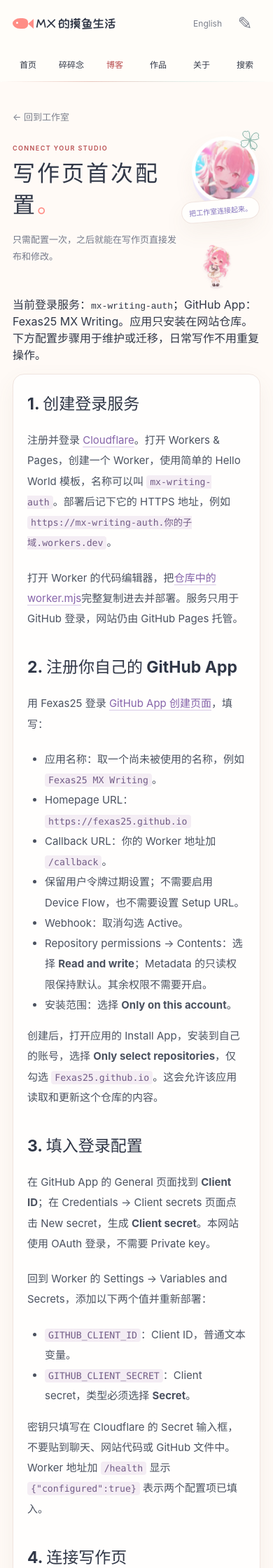
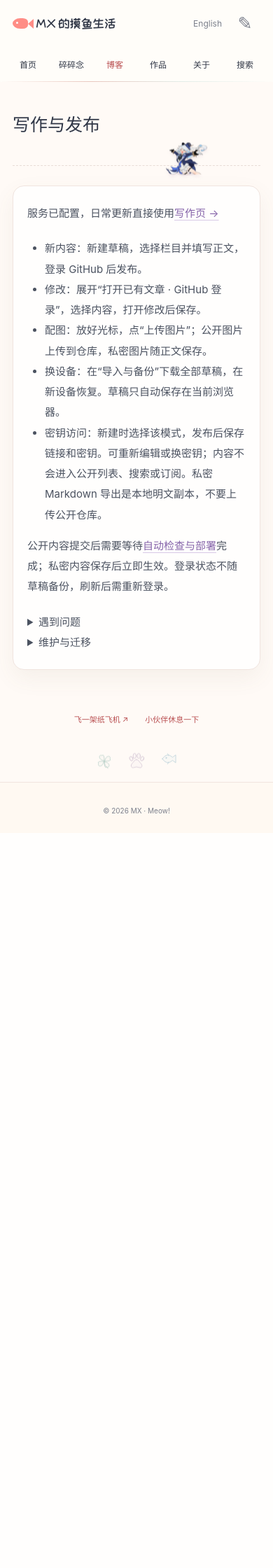
Before and after one commit to Fexas25/Fexas25.github.io, a Jekyll site: the page built from publishing-setup.html, in a window 390 px wide. Shown: the top 2240 px of the page at 70% size. Built offline with Jekyll 4.4.1, drawn with Linux system fonts in a browser that asks for light colours; after the commit the page ends 1190 px from its top, so only the background shows below that; some of the changed text lies outside the part shown.

Commit message:
Simplify maintenance pages and polish writing and guestbook recovery

```diff
--- a/_config.yml
+++ b/_config.yml
@@ -53,10 +53,6 @@
   - .vscode/
   - .cursor/
 
-# Include
-include:
-  - _pages
-
 # Defaults
 defaults:
   - scope:
@@ -84,7 +80,3 @@
       type: art
     values:
       layout: post
-  - scope:
-      path: "_pages"
-    values:
-      layout: page
--- a/community-setup.html
+++ b/community-setup.html
@@ -1,16 +1,14 @@
 ---
 layout: default
-title: 留言与翻译配置
+title: 留言与服务说明
 noindex: true
 sitemap: false
-description: 一次配置，启用免登录留言和自动翻译。
+description: 留言审核、自动翻译与私密分享的日常维护。
 ---
-<div class="reading-shell"><header class="reading-header"><h1>留言与翻译配置</h1></header><article class="prose"><p><strong>当前已配置：</strong>留言与翻译使用 <code>mx-community</code> Worker，数据库为 <code>mx-community</code>。日常更新文章无需重复配置，下方步骤用于以后维护或迁移。</p><p>这两个功能共用独立的 Cloudflare Worker，不涉及 GitHub 登录发布。只需维护中文文章；English 按钮自动翻译网页文字并缓存。未配置时保留原文，留言不可提交。</p><h2>1. 注册与免费计划</h2><p>在 <a href="https://dash.cloudflare.com/sign-up">Cloudflare</a> 注册账号，保持 Workers Free。不要开通付费订阅。Workers AI 有每日免费额度；免费额度耗尽后翻译会暂时不可用，页面保留原文。程序还设置了每天最多 200 个未缓存翻译请求，缓存命中不调用模型；这个应用限制不等同于 Cloudflare 的计费单位。</p><h2>2. 创建数据库</h2><p>在仓库的 <code>_community</code> 文件夹执行：</p><pre><code>npx wrangler login
-npx wrangler d1 create mx-community</code></pre><p>浏览器登录由你本人完成。将返回的 database_id 填入 <code>_community/wrangler.jsonc</code>，替换 REPLACE_AFTER_CREATION，再执行：</p><pre><code>npx wrangler d1 execute mx-community --remote --file=schema.sql</code></pre><h2>3. 添加防刷验证</h2><p>在 Cloudflare 控制台打开 Turnstile，创建 Managed 类型组件，允许域名 <code>fexas25.github.io</code>。记下公开的 Site key，Secret key 只存到 Worker：</p><pre><code>npx wrangler secret put TURNSTILE_SECRET
-npx wrangler secret put RATE_SECRET</code></pre><p>第二个密钥使用随机长字符串，用于限流标识；不要提交到 GitHub。若 Cloudflare 提示接受协议，由你本人确认。</p><h2>4. 发布并连接</h2><pre><code>npx wrangler deploy</code></pre><p>把生成的 HTTPS Worker 地址和公开 Site key 填入根目录 <code>community-config.js</code> 的 origin 与 siteKey。提交到 GitHub，等待自动部署完成。无需写入 API Token 或任何密钥。</p><h2>5. 审核留言</h2><p><a href="https://mx-guestbook-admin.liuwanting830.workers.dev/">打开留言管理页 ↗</a>，输入管理员邮箱，使用邮件验证码登录。写作页也有“管理留言”入口。</p><ul><li><strong>待审核：</strong>点击“通过”后公开；可以勾选多条后批量通过。</li><li><strong>已公开：</strong>点击“隐藏”，留言会回到待审核区。</li><li><strong>回收站：</strong>移入后不再公开，随时可以恢复到待审核区。</li></ul><p>管理页仅允许已配置的管理员邮箱进入。关闭页面不等于退出登录，使用公共设备时请点击“退出登录”。登录过期后重新获取验证码即可。</p><details><summary>维护与备用审核方式</summary><p>管理服务为 <code>mx-guestbook-admin</code>，与访客留言和翻译的 <code>mx-community</code> 分开部署，共用现有数据库。管理员邮箱只保存在管理 Worker 的 <code>ADMIN_EMAIL</code> 密钥和 Access 允许规则中。更换邮箱时需要同时修改两处。</p><p>维护代码在 <code>_community/admin</code>。执行 <code>npm ci</code>、<code>npm test</code> 和 <code>npm run build</code> 完成检查；部署使用 <code>npx wrangler deploy</code>，首次部署需设置 <code>ADMIN_EMAIL</code> 密钥并创建对应 Access 应用。</p><p>如管理页暂时不可用，可在 Cloudflare D1 Console 查看并审核：</p><pre><code>SELECT id,name,message,created FROM messages WHERE approved=0 ORDER BY id DESC;
--- 将 123 替换为要公开的留言 ID：
-UPDATE messages SET approved=1 WHERE id=123;
--- 隐藏该留言：
-UPDATE messages SET approved=0 WHERE id=123;
--- 移入回收站（保留记录）：
-UPDATE messages SET approved=-1 WHERE id=123;</code></pre></details><h2>6. 验证</h2><p>提交一条测试留言，在控制台审核后确认手机与另一台设备都能看到。打开一篇文章点击 English，确认正文翻译和切回中文正常；新增文章也走相同流程。翻译属于机器翻译，原文始终可查看，代码、输入内容和私人草稿不会发送到翻译服务。</p><p><a href="https://developers.cloudflare.com/workers-ai/platform/pricing/">Workers AI 免费额度</a> · <a href="https://developers.cloudflare.com/d1/get-started/">D1 文档</a> · <a href="https://developers.cloudflare.com/turnstile/get-started/">Turnstile 文档</a></p></article></div>
+<div class="reading-shell"><header class="reading-header"><h1>留言与服务</h1></header><article class="prose">
+<p><a href="https://mx-guestbook-admin.liuwanting830.workers.dev/">打开留言审核 →</a> · <a href="/editor.html">返回写作页 →</a></p>
+<p>使用管理员邮箱和邮件验证码登录。待审核留言点击“通过”后公开；“隐藏”可撤回公开状态；回收站中的留言可以恢复。支持勾选后批量处理。</p>
+<details><summary>翻译与密钥访问</summary><p>只需维护原文，右上角 English 会自动翻译并缓存公开内容。代码、输入内容、草稿和私密正文不参与自动翻译。暂时无法翻译时会保留原文，可使用 Retry 重试。</p><p>私密内容保存在独立后端，需同时持有链接和密钥才能打开，不进入公开仓库或列表。密钥不存入草稿备份；遗失后登录写作页更换。</p><p>现有配置保留每日新翻译请求上限，额度不足时保留原文，无需为日常使用开通付费订阅。</p></details>
+<details><summary>服务与配置位置</summary><ul><li><code>_community/</code>：留言、翻译和私密访问 Worker；<code>schema.sql</code> 定义 D1 表，<code>wrangler.jsonc</code> 记录现有数据库绑定。</li><li><code>community-config.js</code>：公开 Worker 地址和 Turnstile Site key。</li><li><code>_community/admin/</code>：独立留言管理页，共用现有 D1 数据库，受 Cloudflare Access 保护。</li><li><code>_publishing/</code>：GitHub 登录服务，与留言管理登录分开。</li></ul><p>现有 Worker 和数据库均名为 <code>mx-community</code>，管理服务为 <code>mx-guestbook-admin</code>。日常发布文章不用重新建库或配置账号。</p><p>发布社区服务时需同时包含 <code>worker.mjs</code> 与 <code>private.mjs</code>。保留现有 D1、AI 绑定及 <code>TURNSTILE_SECRET</code>、<code>RATE_SECRET</code>；数据库结构更新使用现有 <code>schema.sql</code>，不要重建或清空已有数据库。</p><p>更换管理员邮箱时，同时更新管理 Worker 的 <code>ADMIN_EMAIL</code> Secret 和 Access 允许规则。关闭页面不等于退出登录，公共设备使用完请点“退出登录”。</p></details>
+<details><summary>维护检查</summary><p>网站每次推送都会先检查构建、链接、搜索信息、关键功能与手机浏览器，全部通过才部署。管理服务还有独立的登录与权限检查。</p><p>维护服务后，核对留言可进入待审核区、通过后可见，翻译可恢复原文，错误密钥无法打开私密内容。测试只用无个人信息的内容，完成后清理测试记录。</p><p><a href="https://dash.cloudflare.com/">Cloudflare 控制台</a> · <a href="https://github.com/Fexas25/Fexas25.github.io/actions">网站检查与部署</a></p></details>
+</article></div>
--- a/content.js
+++ b/content.js
@@ -78,7 +78,7 @@
     dialog.addEventListener('click', event => { if (event.target === dialog) dialog.close(); });
     dialog.addEventListener('close', () => {
       document.body.style.overflow = previousOverflow;
-      preview.removeAttribute('src'); opener?.focus();
+      preview.removeAttribute('src'); opener?.focus({preventScroll:true});
     });
     zoom.addEventListener('click', () => {
       const expanded = zoom.getAttribute('aria-pressed') !== 'true';
--- a/editor-github.js
+++ b/editor-github.js
@@ -51,7 +51,7 @@
     $('private-rotate').disabled=busy||!token;
     if(sharedId!==window.MXEditor.record()?.privateId){$('private-share').hidden=true;$('private-key').value='';sharedId='';}
     $('github-publish').textContent = busy ? '处理中…' : token ? (window.MXEditor.record() ? '保存修改' : (privateMode() ? '发布私密内容' : '发布到网站')) : '登录后发布';
-    ['github-load','github-new','github-refresh','github-article'].forEach(id => $(id).disabled = busy);
+    ['github-load','github-refresh','github-article'].forEach(id => $(id).disabled = busy);
     $('writing-form').inert = busy;
     document.querySelector('.draft-library').inert = busy;
   }
@@ -167,12 +167,10 @@
       if (select.options.length === 1) select.options[0].textContent = '还没有文章，可以新建内容';
     } catch (error) { result(error.message); }
   }
-  function canSwitch() { return true; } // The editor preserves the current draft before switching.
   $('github-refresh').addEventListener('click',listArticles);
   $('github-load').addEventListener('click',async () => {
     const path = $('github-article').value;
     if (!path) { result('请先选择文章。'); return; }
-    if (!canSwitch()) return;
     busy = true; controls();
     try {
       if(path.startsWith('private:')) {
@@ -187,7 +185,6 @@
     } catch (error) { result(error.message); }
     finally { busy = false; controls(); }
   });
-  $('github-new').addEventListener('click',() => { if (canSwitch()) { window.MXEditor.newDocument(); $('github-result').hidden = true; controls(); } });
   window.addEventListener('mx-editor-change',controls);
   $('clear-editor').addEventListener('click',controls);
   $('restore-draft').addEventListener('click',controls);
--- a/guestbook/index.html
+++ b/guestbook/index.html
@@ -8,4 +8,4 @@
 scripts: [/guestbook.js]
 ---
 {% include section-intro.html %}
-<section class="archive"><form class="guestbook-form" id="guestbook-form"><label>昵称<input name="name" required maxlength="32" autocomplete="nickname"></label><label>留言内容<textarea name="message" required maxlength="1000"></textarea></label><label class="guestbook-trap" aria-hidden="true" hidden>Website<input name="website" tabindex="-1" autocomplete="off"></label><div id="guestbook-challenge"></div><button class="primary-link" type="submit" disabled>提交留言</button><p class="guestbook-note">无需登录。留言审核后公开，请勿填写私人信息。</p><p id="guestbook-status" role="status">留言板暂未开放。</p></form><div class="guestbook-list" data-guestbook-list></div><button id="guestbook-more" type="button" hidden>更多留言</button></section>
+<section class="archive"><form class="guestbook-form" id="guestbook-form"><label>昵称<input name="name" required maxlength="32" autocomplete="nickname"></label><label>留言内容<textarea name="message" required maxlength="1000"></textarea></label><label class="guestbook-trap" aria-hidden="true" hidden>Website<input name="website" tabindex="-1" autocomplete="off"></label><div id="guestbook-challenge"></div><button class="primary-link" type="submit" disabled>提交留言</button><button type="button" id="guestbook-verify-retry" hidden>重新加载验证</button><p class="guestbook-note">无需登录。留言审核后公开，请勿填写私人信息。</p><p id="guestbook-status" role="status">留言板暂未开放。</p></form><p id="guestbook-list-status" class="guestbook-note" role="status"></p><div class="guestbook-list" data-guestbook-list></div><button id="guestbook-more" type="button" hidden>更多留言</button></section>
--- a/publishing-setup.html
+++ b/publishing-setup.html
@@ -1,33 +1,15 @@
 ---
 layout: default
-title: 写作页首次配置
+title: 写作与发布说明
 noindex: true
 sitemap: false
 section: writing
-eyebrow: CONNECT YOUR STUDIO
-description: 只需配置一次，之后就能在写作页直接发布和修改。
-portrait: /assets/optimized/portrait-pink.webp
-bubble: 把工作室连接起来。
+description: 发布、修改、备份与私密分享。
 ---
-{% include section-intro.html %}
-<p>当前登录服务：<code>mx-writing-auth</code>；GitHub App：<a href="https://github.com/settings/apps/fexas25-mx-writing">Fexas25 MX Writing</a>。应用只安装在网站仓库。下方配置步骤用于维护或迁移，日常写作不用重复操作。</p>
-<article class="prose">
-<h2>1. 创建登录服务</h2>
-<p>注册并登录 <a href="https://dash.cloudflare.com/">Cloudflare</a>。打开 Workers &amp; Pages，创建一个 Worker，使用简单的 Hello World 模板，名称可以叫 <code>mx-writing-auth</code>。部署后记下它的 HTTPS 地址，例如 <code>https://mx-writing-auth.你的子域.workers.dev</code>。</p>
-<p>打开 Worker 的代码编辑器，把<a href="https://github.com/Fexas25/Fexas25.github.io/blob/main/_publishing/worker.mjs">仓库中的 worker.mjs</a>完整复制进去并部署。服务只用于 GitHub 登录，网站仍由 GitHub Pages 托管。</p>
-<h2>2. 注册你自己的 GitHub App</h2>
-<p>用 Fexas25 登录 <a href="https://github.com/settings/apps/new">GitHub App 创建页面</a>，填写：</p>
-<ul><li>应用名称：取一个尚未被使用的名称，例如 <code>Fexas25 MX Writing</code>。</li><li>Homepage URL：<code>https://fexas25.github.io</code></li><li>Callback URL：你的 Worker 地址加 <code>/callback</code>。</li><li>保留用户令牌过期设置；不需要启用 Device Flow，也不需要设置 Setup URL。</li><li>Webhook：取消勾选 Active。</li><li>Repository permissions → Contents：选择 <strong>Read and write</strong>；Metadata 的只读权限保持默认。其余权限不需要开启。</li><li>安装范围：选择 <strong>Only on this account</strong>。</li></ul>
-<p>创建后，打开应用的 Install App，安装到自己的账号，选择 <strong>Only select repositories</strong>，仅勾选 <code>Fexas25.github.io</code>。这会允许该应用读取和更新这个仓库的内容。</p>
-<h2>3. 填入登录配置</h2>
-<p>在 GitHub App 的 General 页面找到 <strong>Client ID</strong>；在 Credentials → Client secrets 页面点击 New secret，生成 <strong>Client secret</strong>。本网站使用 OAuth 登录，不需要 Private key。</p>
-<p>回到 Worker 的 Settings → Variables and Secrets，添加以下两个值并重新部署：</p>
-<ul><li><code>GITHUB_CLIENT_ID</code>：Client ID，普通文本变量。</li><li><code>GITHUB_CLIENT_SECRET</code>：Client secret，类型必须选择 <strong>Secret</strong>。</li></ul>
-<p>密钥只填写在 Cloudflare 的 Secret 输入框，不要贴到聊天、网站代码或 GitHub 文件中。Worker 地址加 <code>/health</code> 显示 <code>{"configured":true}</code> 表示两个配置项已填入。</p>
-<h2>4. 连接写作页</h2>
-<p>把 Worker 的公开地址告诉我，我可以帮你完成这一步；或者自己编辑仓库的 <a href="https://github.com/Fexas25/Fexas25.github.io/edit/main/editor-config.js">editor-config.js</a>，把 <code>authOrigin</code> 的空字符串改成你的 Worker HTTPS 地址（不要加 <code>/callback</code>），提交后等待网站部署。</p>
-<h2>5. 以后这样使用</h2>
-<p>打开<a href="{{ '/editor.html' | relative_url }}">写作页</a>，点击“登录 GitHub”，在弹窗里授权。新内容填写后点击“发布到网站”；旧内容在列表里选择并点“打开修改”，改好后点“保存修改”。提交成功后等待 Pages 部署即可。</p>
-<p>首次授权时，核对是你刚创建的应用和网站仓库。登录状态只留在当前页面的内存中；刷新、关闭或退出后重新登录。草稿会继续保留。如果远端文章有新修改，系统会提醒你先导出草稿再合并，不会直接覆盖。</p>
-<p>如果登录弹窗没有打开，请允许本站弹出窗口；若提示没有仓库权限，请检查应用是否已安装到网站仓库，且 Contents 权限为读写。<a href="https://github.com/Fexas25/Fexas25.github.io/actions">查看网站部署状态 →</a></p>
-</article>
+<div class="reading-shell"><header class="reading-header"><h1>写作与发布</h1></header><article class="prose">
+<p>服务已配置，日常更新直接使用<a href="/editor.html">写作页 →</a></p>
+<ul><li><strong>新内容：</strong>新建草稿，选择栏目并填写正文，登录 GitHub 后发布。</li><li><strong>修改：</strong>展开“打开已有文章 · GitHub 登录”，选择内容，打开修改后保存。</li><li><strong>配图：</strong>放好光标，点“上传图片”；公开图片上传到仓库，私密图片随正文保存。</li><li><strong>换设备：</strong>在“导入与备份”下载全部草稿，在新设备恢复。草稿只自动保存在当前浏览器。</li><li><strong>密钥访问：</strong>新建时选择该模式，发布后保存链接和密钥。可重新编辑或换密钥；内容不会进入公开列表、搜索或订阅。私密 Markdown 导出是本地明文副本，不要上传公开仓库。</li></ul>
+<p>公开内容提交后需要等待<a href="https://github.com/Fexas25/Fexas25.github.io/actions">自动检查与部署</a>完成；私密内容保存后立即生效。登录状态不随草稿备份，刷新后需重新登录。</p>
+<details><summary>遇到问题</summary><ul><li>登录窗口没打开：允许本站弹出窗口，再试一次。</li><li>提示权限不足：检查 GitHub App 是否安装在网站仓库，Contents 权限是否为读写。</li><li>提示远端内容已改变：先导出当前草稿，再打开最新内容合并，避免覆盖新修改。</li><li>网络中断：保留草稿，恢复网络后重试。公开发布与图片上传会先检查是否已提交。</li><li>密钥遗失：登录，打开对应私密内容，再更换密钥。旧密钥随即失效。</li></ul></details>
+<details><summary>维护与迁移</summary><p>登录服务为 <code>mx-writing-auth</code>，代码和配置位于仓库 <code>_publishing/</code>；前端公开地址位于 <code>editor-config.js</code>。</p><p><a href="https://github.com/settings/apps/fexas25-mx-writing">Fexas25 MX Writing</a> 只安装在网站仓库，使用 Contents 读写与 Metadata 只读权限。回调为登录 Worker 地址加 <code>/callback</code>，当前流程不需要 Private key。</p><p>Worker 使用 <code>GITHUB_CLIENT_ID</code> 变量和 <code>GITHUB_CLIENT_SECRET</code> Secret。密钥只留在 Cloudflare，不放入仓库或草稿。迁移时同步更新 GitHub App 回调与前端地址。</p><p>私密正文与访问密钥摘要存放在 <code>mx-community</code> 的 D1 中，详见<a href="/community-setup.html">留言、翻译与私密服务说明</a>。不要把已公开内容直接当作私密内容，旧版本可能仍保留在公开仓库历史里。</p></details>
+</article></div>
--- a/quick-guestbook.js
+++ b/quick-guestbook.js
@@ -5,16 +5,16 @@
   const form = dialog.querySelector('form'), submit = form.querySelector('[type=submit]');
   const status = document.getElementById('quick-guestbook-status'), retry = dialog.querySelector('.mail-retry');
   const challenge = document.getElementById('quick-guestbook-challenge');
-  let token = '', widget = null, loading = false, busy = false, opener, overflow, prefix = '', script;
+  let token = '', widget = null, loading = false, busy = false, opener, overflow, prefix = '', script, timer;
   const config = window.MX_COMMUNITY;
   const expire = () => { token = ''; submit.disabled = true; };
   function render() {
-    loading = false;
+    clearTimeout(timer); loading = false;
     if (!dialog.open || widget !== null) return;
     try {
       widget = window.turnstile.render(challenge, {
         sitekey:config.siteKey, action:'guestbook', size:form.clientWidth < 300 ? 'compact' : 'normal',
-        callback(value) { token = value; submit.disabled = busy; },
+        callback(value) { token = value; submit.disabled = busy; retry.hidden = true; if(status.textContent.startsWith("验证")) status.textContent = ""; },
         'expired-callback':expire,
         'error-callback'() { expire(); status.textContent = '验证暂不可用，请重试。'; retry.hidden = false; }
       });
@@ -29,9 +29,17 @@
     window.mxQuickGuestbookChallenge = render;
     script = document.createElement('script'); script.async = true;
     script.src = 'https://challenges.cloudflare.com/turnstile/v0/api.js?onload=mxQuickGuestbookChallenge&render=explicit';
-    script.onerror = () => { loading = false; script.remove(); status.textContent = '验证加载失败，请重试。'; retry.hidden = false; };
+    script.onerror = () => { clearTimeout(timer);loading = false; script.remove(); status.textContent = '验证加载失败，请重试。'; retry.hidden = false; };
+    timer=setTimeout(()=>script.onerror(),12000);
     document.head.append(script);
   }
+  function fitKeyboard(){
+    const viewport=window.visualViewport,keyboard=viewport&&window.innerHeight-viewport.height>150;
+    dialog.classList.toggle('mail-keyboard',Boolean(keyboard&&dialog.open));
+    if(keyboard){dialog.style.setProperty('--mail-height',viewport.height+'px');dialog.style.setProperty('--mail-top',viewport.offsetTop+'px');}
+  }
+  window.visualViewport?.addEventListener('resize',fitKeyboard);
+  window.visualViewport?.addEventListener('scroll',fitKeyboard);
   document.addEventListener('click', event => {
     const link = event.target.closest('[data-mail-open]');
     if (!link || typeof dialog.showModal !== 'function') return;
@@ -43,7 +51,7 @@
     const context = document.getElementById('quick-guestbook-context');
     context.hidden = !heading; context.textContent = heading ? `关于《${heading.textContent.trim()}》` : '';
     form.elements.message.maxLength = Math.max(1,1000-prefix.length);
-    dialog.showModal(); document.body.style.overflow = 'hidden'; verify();
+    dialog.showModal(); document.body.style.overflow = 'hidden';fitKeyboard(); verify();
   });
   dialog.querySelector('[data-mail-close]').addEventListener('click', () => dialog.close());
   dialog.addEventListener('click', event => {
@@ -51,7 +59,7 @@
     if (event.target === dialog && (event.clientX<box.left || event.clientX>box.right || event.clientY<box.top || event.clientY>box.bottom)) dialog.close();
   });
   dialog.addEventListener('close', () => {
-    document.body.style.overflow = overflow || '';
+    document.body.style.overflow = overflow || '';dialog.classList.remove('mail-keyboard');
     if (widget !== null && !busy) { window.turnstile?.remove(widget); widget = null; expire(); }
     opener?.focus({preventScroll:true});
   });
```
Also changed, not shown: _checks/browser/finishing.spec.cjs (added, +41 -0 lines), _maintenance.txt (added, +31 -0 lines), editor.html (+3 -4 lines), editor.js (+7 -3 lines), guestbook.js (+31 -11 lines), theme.css (deleted, +0 -308 lines), theme.js (deleted, +0 -156 lines), editor.css, meow-life.css.
